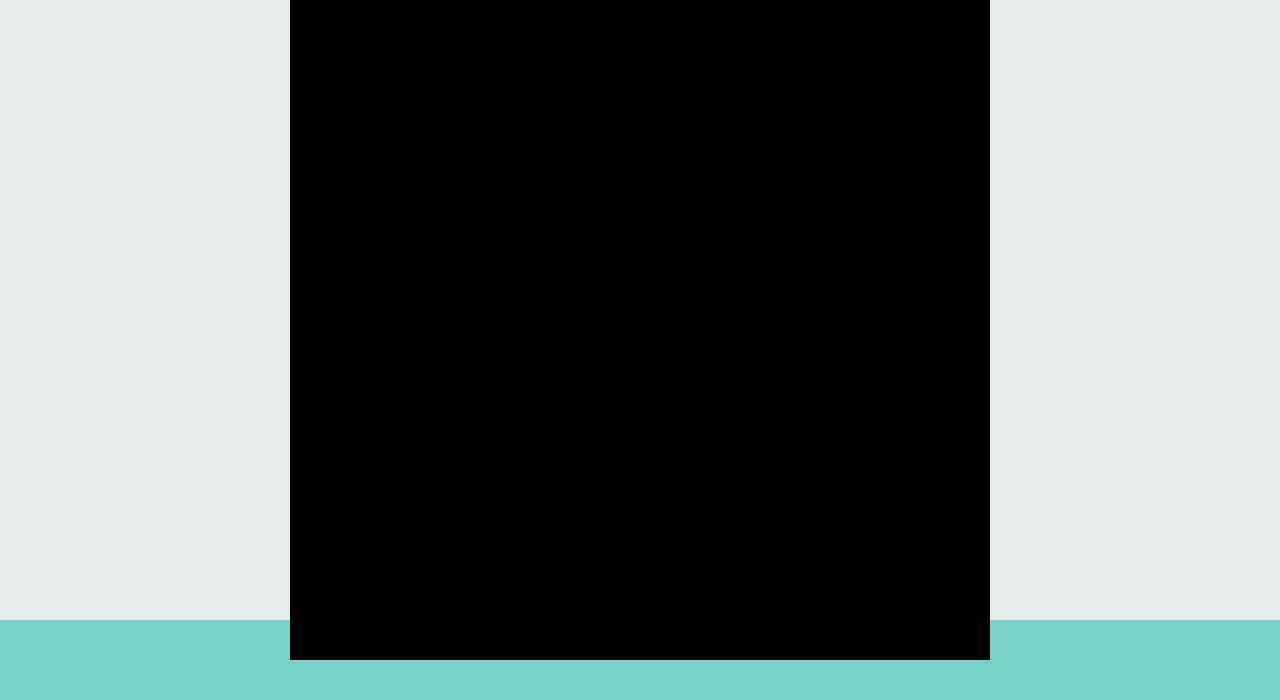
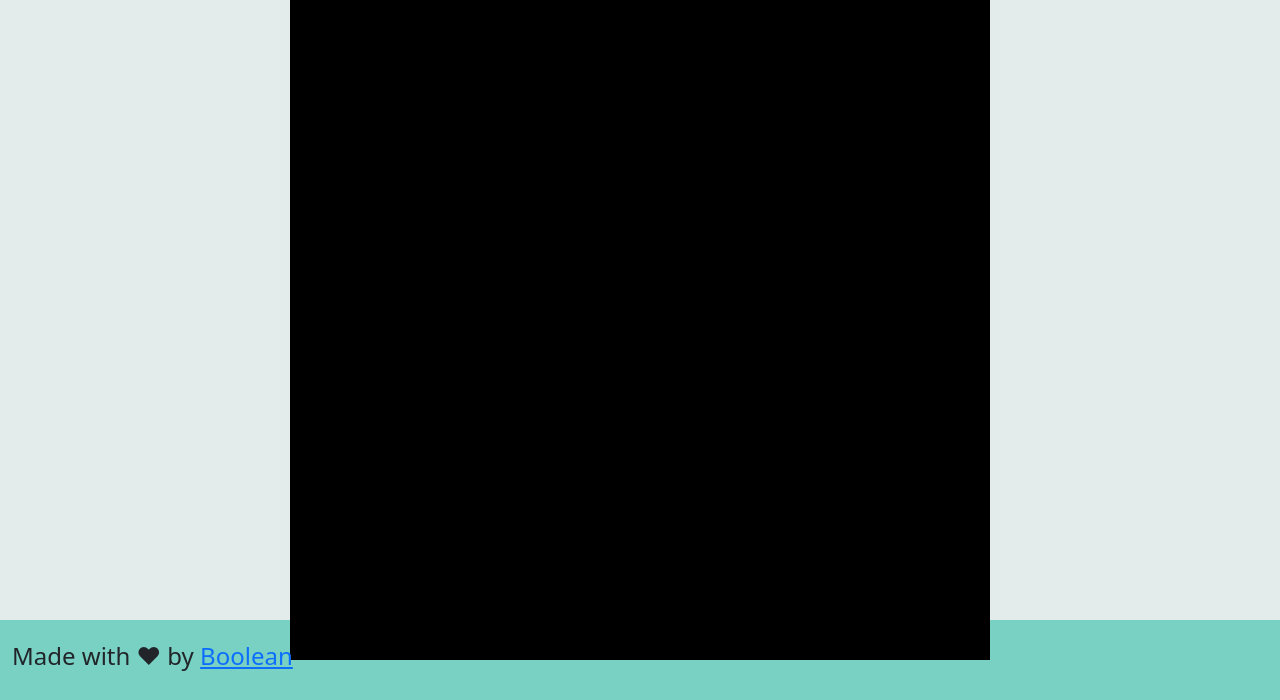
Before and after one commit to Benedettopana/js-campominato-grid, a plain HTML site: page index.html in a window 1280 px wide. Shown: the part 100-800 px from the top of the page. Drawn offline with nearby package versions, Linux system fonts and the light colour scheme.

Commit message:
[add]footer

```diff
--- a/assets/css/style.css
+++ b/assets/css/style.css
@@ -16,6 +16,11 @@ body{
 footer{
   width: 100vw;
   height: 80px;
+}
+
+footer .made{
+  line-height: 56px;
+  padding-top: 8px;
 }
 
 img{
--- a/index.html
+++ b/index.html
@@ -11,7 +11,6 @@
   <title>Griglia Campo Minato</title>
 </head>
 <body class="">
-  <!-- TODO: AGGIUNGERE TESTO E SELECT  -->
   <header class="header-color">
     <div class="container-fluid  d-flex justify-content-between ">
       <!-- lato sinistro -->
@@ -51,18 +50,19 @@
   <main>
     <div class="main-wrapper d-block d-flex justify-content-center align-items-center body-color">
       <div class="grid-container d-flex flex-wrap ">
-        <!-- <div class="square"></div>
-        <div class="square"></div>
-        <div class="square"></div>
-        <div class="square"></div>
-        <div class="square"></div> -->
-        <!-- <div class="square"></div> -->
+
       </div>
     </div>
   </main>
 
   <!-- TODO: AGGIUNGERE TESTO -->
-  <footer class="header-color"></footer>
+  <footer class="header-color">
+    <div class="container-fluid">
+      <p class="fs-4 made ">
+        Made with &heartsuit; by <a href="#">Boolean</a>
+      </p>
+    </div>
+  </footer>
 
 
   <!-- Collegamento JS -->
```
